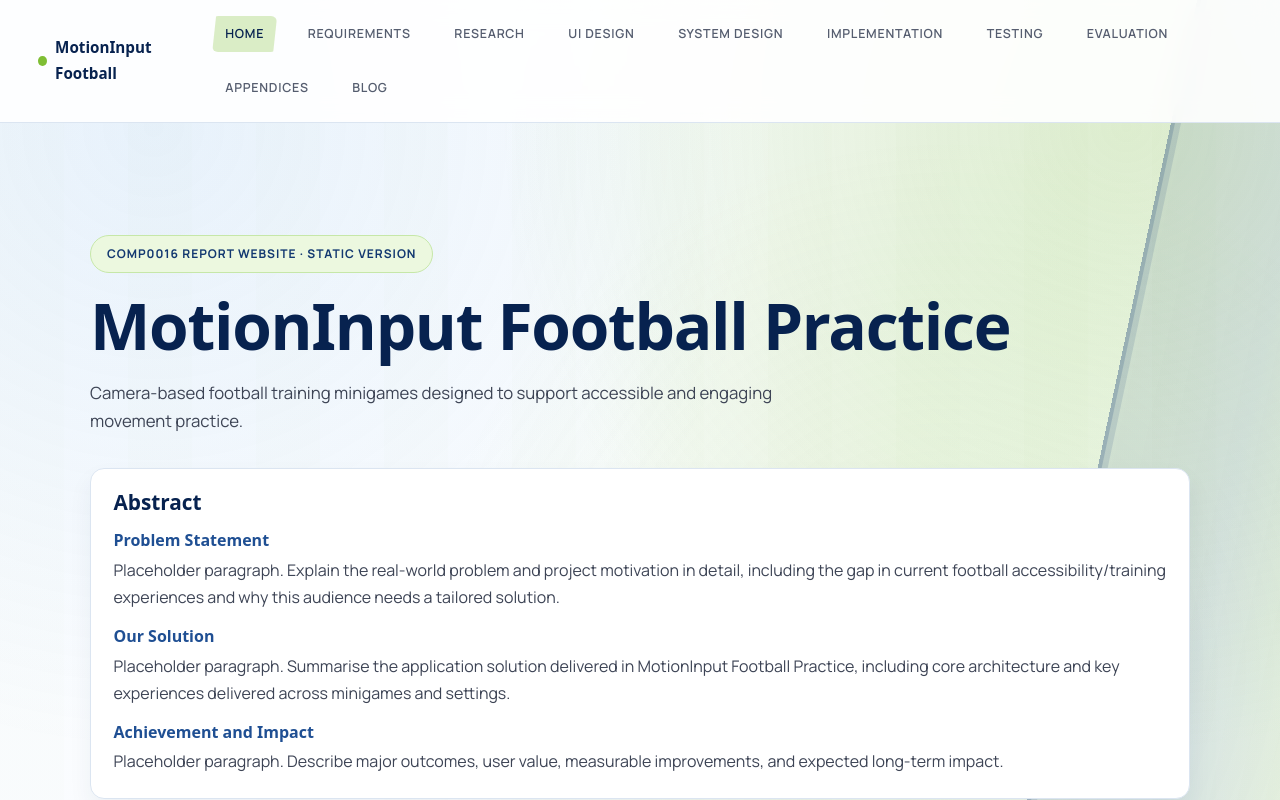
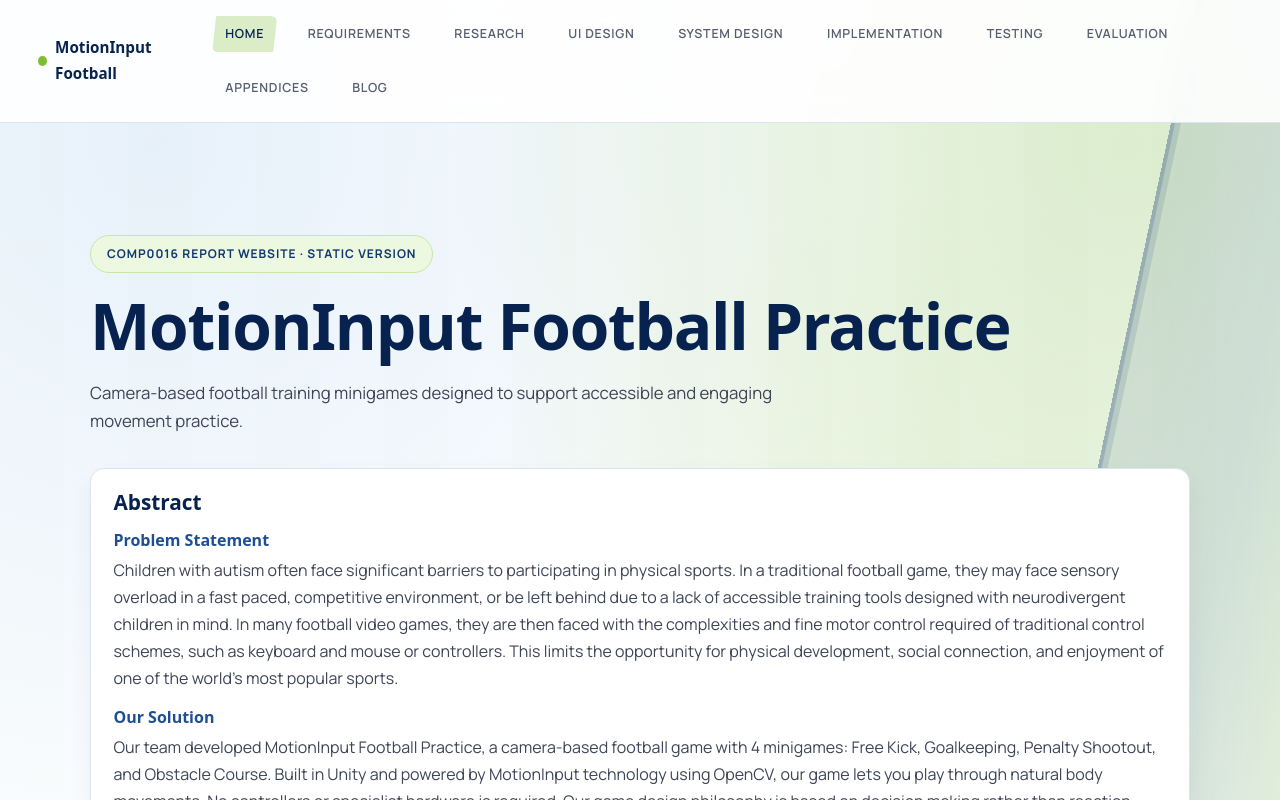
Before and after one commit to Zhou-London/comp0016, a React (Vite) app in the folder website/: page /#/home in a window 1280 px wide. Shown: the top 800 px of the page. Built offline with nearby package versions, Linux system fonts and the light colour scheme; a web font is replaced by a local one.

Commit message:
home page update
added abstract

```diff
--- a/website/src/pages/HomePage.jsx
+++ b/website/src/pages/HomePage.jsx
@@ -54,18 +54,27 @@
           <h2>Abstract</h2>
           <h3>Problem Statement</h3>
           <p>
-            Placeholder paragraph. Explain the real-world problem and project motivation in detail, including the gap in current
-            football accessibility/training experiences and why this audience needs a tailored solution.
-          </p>
+            Children with autism often face significant barriers to participating in physical sports. In a traditional
+            football game, they may face sensory overload in a fast paced, competitive environment, or be left behind
+            due to a lack of accessible training tools designed with neurodivergent children in mind. In many football
+            video games, they are then faced with the complexities and fine motor control required of traditional
+            control schemes, such as keyboard and mouse or controllers. This limits the opportunity for physical
+            development, social connection, and enjoyment of one of the world’s most popular sports.</p>
           <h3>Our Solution</h3>
           <p>
-            Placeholder paragraph. Summarise the application solution delivered in MotionInput Football Practice,
-            including core architecture and key experiences delivered across minigames and settings.
-          </p>
+            Our team developed MotionInput Football Practice, a camera-based football game with 4 minigames: Free Kick,
+            Goalkeeping, Penalty Shootout, and Obstacle Course. Built in Unity and powered by MotionInput technology
+            using OpenCV, our game lets you play through natural body movements. No controllers or specialist hardware
+            is required. Our game design philosophy is based on decision making rather than reaction time, reducing
+            pressure and creating a calmer, more accessible environment to experience football. The game was developed
+            in collaboration with the National Autistic Society, with inclusivity and accessibility at the core of every
+            design decision.</p>
           <h3>Achievement and Impact</h3>
           <p>
-            Placeholder paragraph. Describe major outcomes, user value, measurable improvements, and expected long-term impact.
-          </p>
+            MotionInput Football Practice successfully delivers a fun, sensory-friendly football experience that is
+            accessible to children who would otherwise be excluded from the sport. We’ve turned physical movement into
+            gameplay – our game supports the development of motor skills, coordination and confidence in autistic
+            children, and it provides an exciting and meaningful way to participate in football.</p>
         </div>
 
         <div className={styles.mediaGrid}>
```
Also changed, not shown: website/src/pages/UiDesignPage.jsx (+6 -1 lines).
